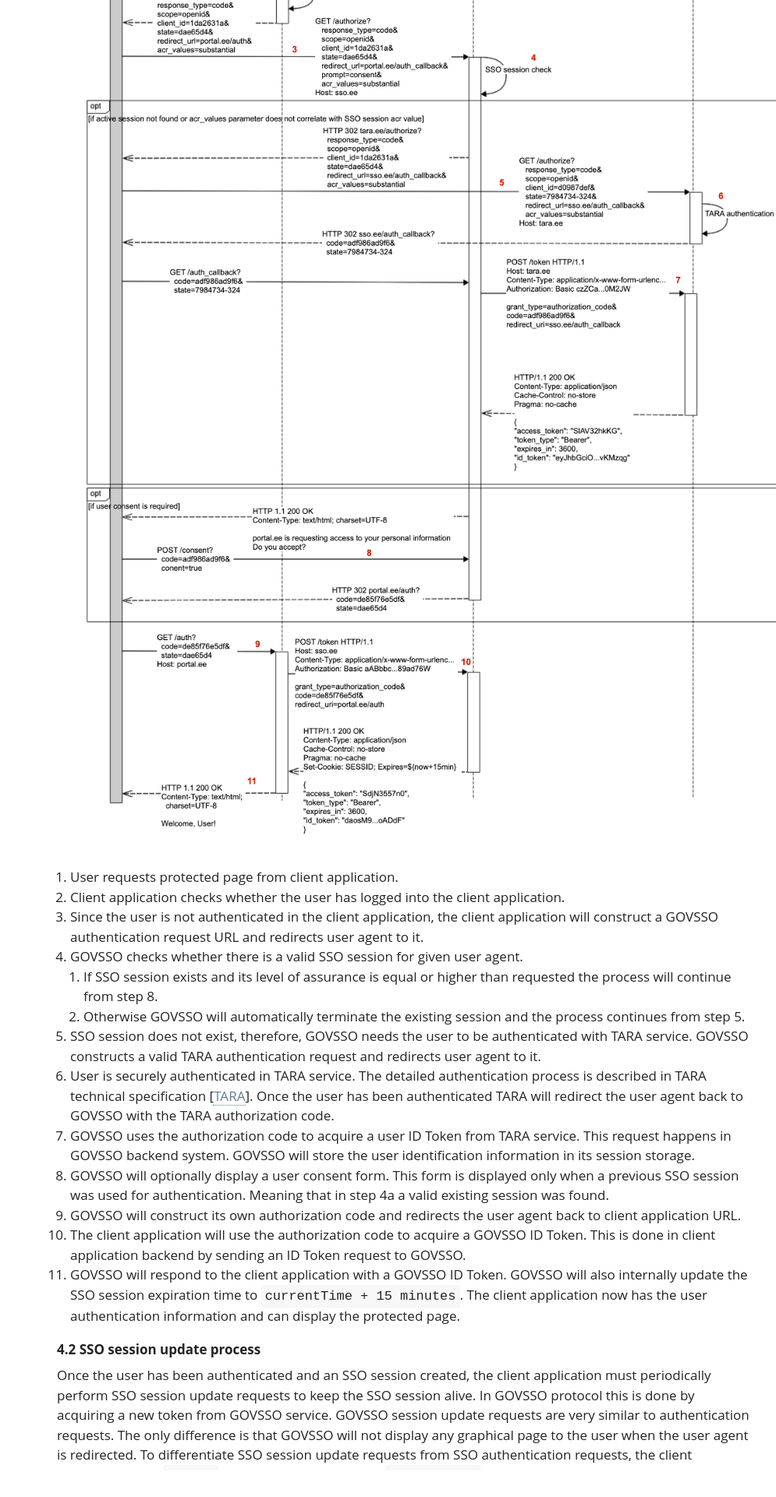
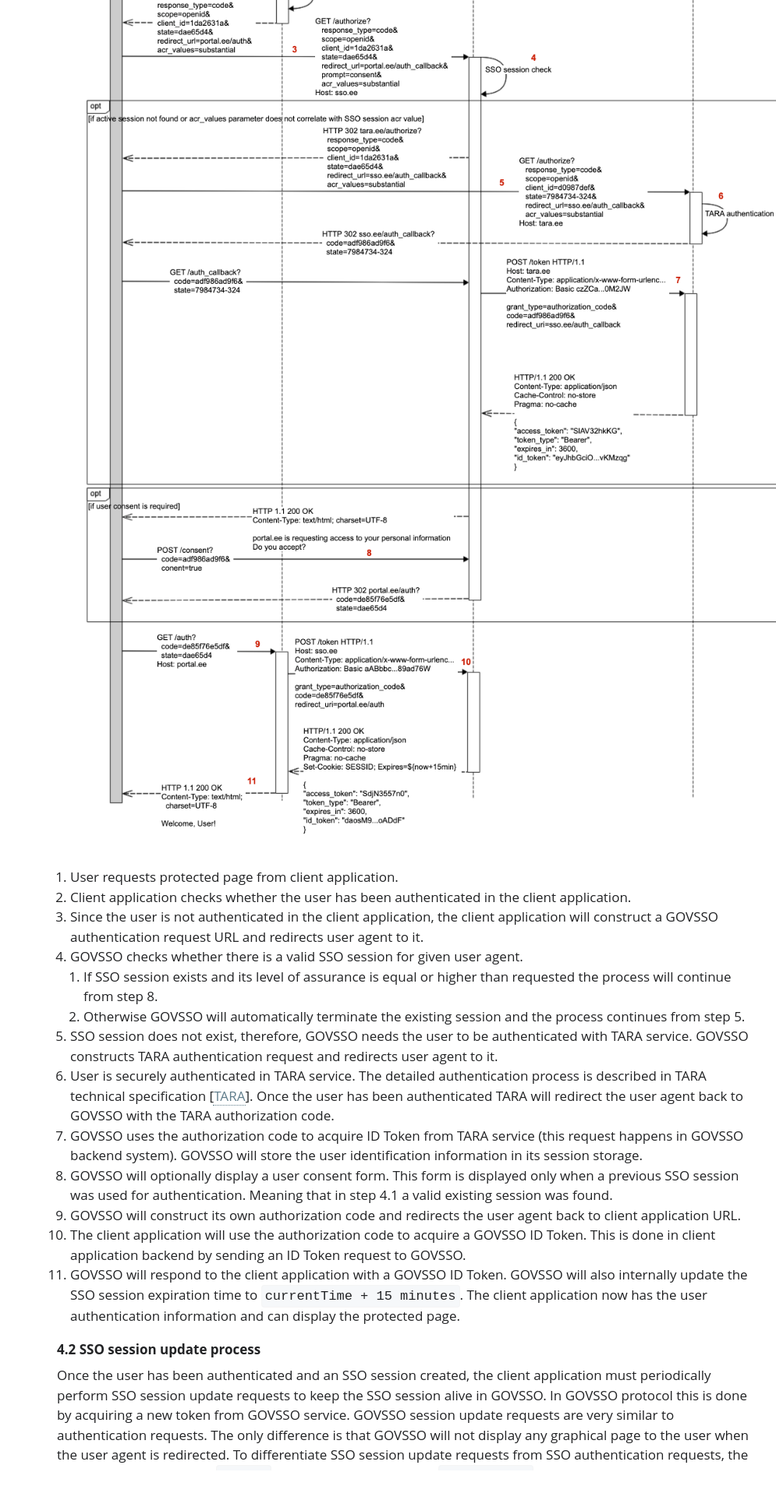
Before and after one commit to e-gov/GOVSSO, a Jekyll site: the page built from TechnicalSpecification.md, in a window 1280 px wide. Shown: the part 3114-5034 px from the top of the page at 78% size, without its empty margins (285-1280 px from the left). Built offline with Jekyll 4.4.1, drawn with Linux system fonts in a browser that asks for light colours.

Commit message:
GSSO-88 Overhaul of chapters 4

```diff
--- a/TechnicalSpecification.md
+++ b/TechnicalSpecification.md
@@ -58,24 +58,24 @@ In order to log a user into a client application, the client application must ac
 <p style='text-align:left;'><img src='img/govsso_tech_auth_flow.png' style='width:1000px'></p>
 
 1. User requests protected page from client application.
-2. Client application checks whether the user has logged into the client application.
+2. Client application checks whether the user has been authenticated in the client application.
 3. Since the user is not authenticated in the client application, the client application will construct a GOVSSO authentication request URL and redirects user agent to it.
 4. GOVSSO checks whether there is a valid SSO session for given user agent.
     1. If SSO session exists and its level of assurance is equal or higher than requested the process will continue from step 8.
     2. Otherwise GOVSSO will automatically terminate the existing session and the process continues from step 5.
-5. SSO session does not exist, therefore, GOVSSO needs the user to be authenticated with TARA service. GOVSSO constructs a valid TARA authentication request and redirects user agent to it.
+5. SSO session does not exist, therefore, GOVSSO needs the user to be authenticated with TARA service. GOVSSO constructs TARA authentication request and redirects user agent to it.
 6. User is securely authenticated in TARA service. The detailed authentication process is described in TARA technical specification [[TARA](https://e-gov.github.io/TARA-Doku/TechnicalSpecification)]. Once the user has been authenticated TARA will redirect the user agent back to GOVSSO with the TARA authorization code.
-7. GOVSSO uses the authorization code to acquire a user ID Token from TARA service. This request happens in GOVSSO backend system. GOVSSO will store the user identification information in its session storage.
-8. GOVSSO will optionally display a user consent form. This form is displayed only when a previous SSO session was used for authentication. Meaning that in step 4a a valid existing session was found.
+7. GOVSSO uses the authorization code to acquire ID Token from TARA service (this request happens in GOVSSO backend system). GOVSSO will store the user identification information in its session storage.
+8. GOVSSO will optionally display a user consent form. This form is displayed only when a previous SSO session was used for authentication. Meaning that in step 4.1 a valid existing session was found.
 9. GOVSSO will construct its own authorization code and redirects the user agent back to client application URL.
 10. The client application will use the authorization code to acquire a GOVSSO ID Token. This is done in client application backend by sending an ID Token request to GOVSSO.
 11. GOVSSO will respond to the client application with a GOVSSO ID Token. GOVSSO will also internally update the SSO session expiration time to `currentTime + 15 minutes`. The client application now has the user authentication information and can display the protected page.
 
 ### 4.2 SSO session update process
 
-Once the user has been authenticated and an SSO session created, the client application must periodically perform SSO session update requests to keep the SSO session alive. In GOVSSO protocol this is done by acquiring a new token from GOVSSO service. GOVSSO session update requests are very similar to authentication requests. The only difference is that GOVSSO will not display any graphical page to the user when the user agent is redirected. To differentiate SSO session update requests from SSO authentication requests, the client application will a `prompt` parameter to the request (`prompt=none`).
+Once the user has been authenticated and an SSO session created, the client application must periodically perform SSO session update requests to keep the SSO session alive in GOVSSO. In GOVSSO protocol this is done by acquiring a new token from GOVSSO service. GOVSSO session update requests are very similar to authentication requests. The only difference is that GOVSSO will not display any graphical page to the user when the user agent is redirected. To differentiate SSO session update requests from SSO authentication requests, the client application will add `prompt` parameter to the request (`prompt=none`). ([[OIDC-CORE](https://openid.net/specs/openid-connect-core-1_0.html)] "3.1.2.1.  Authentication Request".
 
-SSO Session update request can be made only when the client application knows the previous ID Token and a valid SSO session exists. Client application must prove that it has knowledge of the SSO session context by including the previous user ID Token with each session update request. This is a security measure and helps to assure that GOVSSO and client application have the same knowledge about the logged in user.
+SSO Session update request can be made only when the client application knows the previous ID Token and a valid SSO session exists. Client application must prove that it has knowledge of the SSO session context by including the `id_token_hint` parameter to request containing previous ID Token. This is a security measure and helps to assure that GOVSSO and client application have the same knowledge about the authenticated user.
 
 If the SSO session update request fails for any reason, then the client application must perform a new SSO authentication process to get a new ID Token.
 
@@ -83,35 +83,35 @@ If the SSO session update request fails for any reason, then the client applicat
 
 1. User wants to access protected content in client application.
 2. Client application verifies whether user has active client application session and that client application session storage contains a valid (not expired) GOVSSO ID Token.
-3. Client application finds that user ID Token is about to expire and redirects user agent to GOVSSO with a valid SSO session update request. The request must include the ID Token and a `prompt=none` parameter.
+3. Client application finds that user ID Token is about to expire and redirects user agent to GOVSSO with a valid SSO session update request. The request must include `id_token_hint` and `prompt=none` parameters.
 4. GOVSSO validates the request
     1. Verifies that an SSO session is still active for user agent
     2. Verifies that the SSO session subject matches the subject in the received ID Token.
 5. If all validations passed, GOVSSO will issue a new authorization code to the client application.
 6. Using the authorization code, the client application makes an ID Token request to GOVSSO. GOVSSO responds with a new ID Token and a directive for the user agent to update SSO session cookie expiration date to `currentTime + 15 minutes`.
-7. Client application stores ID Token with into its session storage and shows protected content to user.
+7. Client application stores ID Token into its session storage and shows protected content to user.
 
 ### 4.3 Logout process
 
-It is expected that client applications terminate GOVSSO session as soon as the user has finished using client application(s). If a user has requested to log out of a client application, then information about this event must be sent to GOVSSO as well. GOVSSO will either terminate the SSO session automatically (if only one other client application is linked to the same SSO session) or display a logout consent form. The consent form allows user to log out of all client applications at once or just the single application.
+It is expected that client applications terminate GOVSSO session as soon as the user has finished using client application(s). If a user has requested to log out of a client application, then information about this event must be sent to GOVSSO as well. GOVSSO will either terminate the SSO session automatically (if only one other client application is linked to the same SSO session) or display a logout consent form. The consent form allows user to log out from all client applications at once or just from single application.
 
-After a successful logout the user agent is redirected back to the client application. If a technical error occurs or the logout request is invalid (`redirect_uri` does not match ID Token client registered redirect URLs), then the user is redirected to GOVSSO default error page.
+After a successful logout the user agent is redirected back to the client application. If a technical error occurs or the logout request is invalid (for example `redirect_uri` does not match registered redirect URL in GOVSSO), then the user is redirected to GOVSSO default error page.
 
 <p style='text-align:left;'><img src='img/govsso_logout_flow.png' style='width:800px'></p>
 
 1. User requested to log out of client application
 2. Client application does its internal application session termination procedures.
-3. Client application redirects user agent to GOVSSO logout URL. The redirect must include the previous ID Token and a redirect URI where the user agent must be redirected to after logout.
-4. GOVSSO validates the logout request. If the ID Token is not linked to the active SSO session of given user agent, then nothing is done, and the user agent is redirected back to the `redirect_uri`. GOVSSO will unlink the client application from SSO session in its session store.
+3. Client application redirects user agent to GOVSSO logout URL. The redirect must include the previous ID Token (as `id_token_hint` parameter) and a redirect URI (as `post_logout_redirect_uri` parameter) where the user agent must be redirected to after logout.
+4. GOVSSO validates the logout request. If the ID Token is not linked to the active SSO session of given user agent, then nothing is done, and the user agent is redirected back to the `post_logout_redirect_uri`. GOVSSO will unlink the client application from SSO session in its session store.
 5. If more client applications are linked to the same SSO session, then GOVSSO will show a logout consent page.
 6. User can either select to log out of only the client application that made the logout request or from all client applications that are linked to the same SSO session.
-7. If the user selected to log out from all client applications, GOVSSO will send a back-channel logout request to each linked client application and unlink client applications from GOVSSO session.
+7. If the user selected to log out from all client applications, GOVSSO will send a back-channel logout request to each linked client application and unlink client applications from GOVSSO session ([[OIDC-BACK](https://openid.net/specs/openid-connect-backchannel-1_0.html)]).
 8. If no client applications remain linked to SSO session, GOVSSO will terminate the session. User has been logged out of all client applications.
-9. User agent is redirected back to the `redirect_uri` of the client application which initiated the logout procedure.
+9. User agent is redirected back to the `post_logout_redirect_uri` of the client application which initiated the logout procedure.
 
 ### 4.4 Back-channel logout notifications
 
-Each GOVSSO client application must declare support to the OIDC Back-Channel logout specification. Each client must provide a back-channel logout endpoint URL as part of their registration information. GOVSSO will send an out-of-band POST request to client application back-channel logout endpoint every time an SSO session ends.
+Each GOVSSO client application must declare support to the OIDC Back-Channel logout specification ([[OIDC-BACK](https://openid.net/specs/openid-connect-backchannel-1_0.html)]). Each client must provide a back-channel logout endpoint URL as part of their registration information. GOVSSO will send an out-of-band POST request to client application back-channel logout endpoint every time an SSO session ends.
 
 The logout request contains a logout token. The logout token must be validated according to OIDC Back-Channel logout specification [[OIDC-BACK](https://openid.net/specs/openid-connect-backchannel-1_0.html)] "2.6.  Logout Token Validation".  After receiving a valid logout token from the GOVSSO, the client application locates the session(s) identified by the `iss` and `sub` Claims and/or the `sid` Claim. The client application then clears any state associated with the identified session(s). If the identified user is already logged out at the client application when the logout request is received, the logout is considered to have succeeded.
 
```
